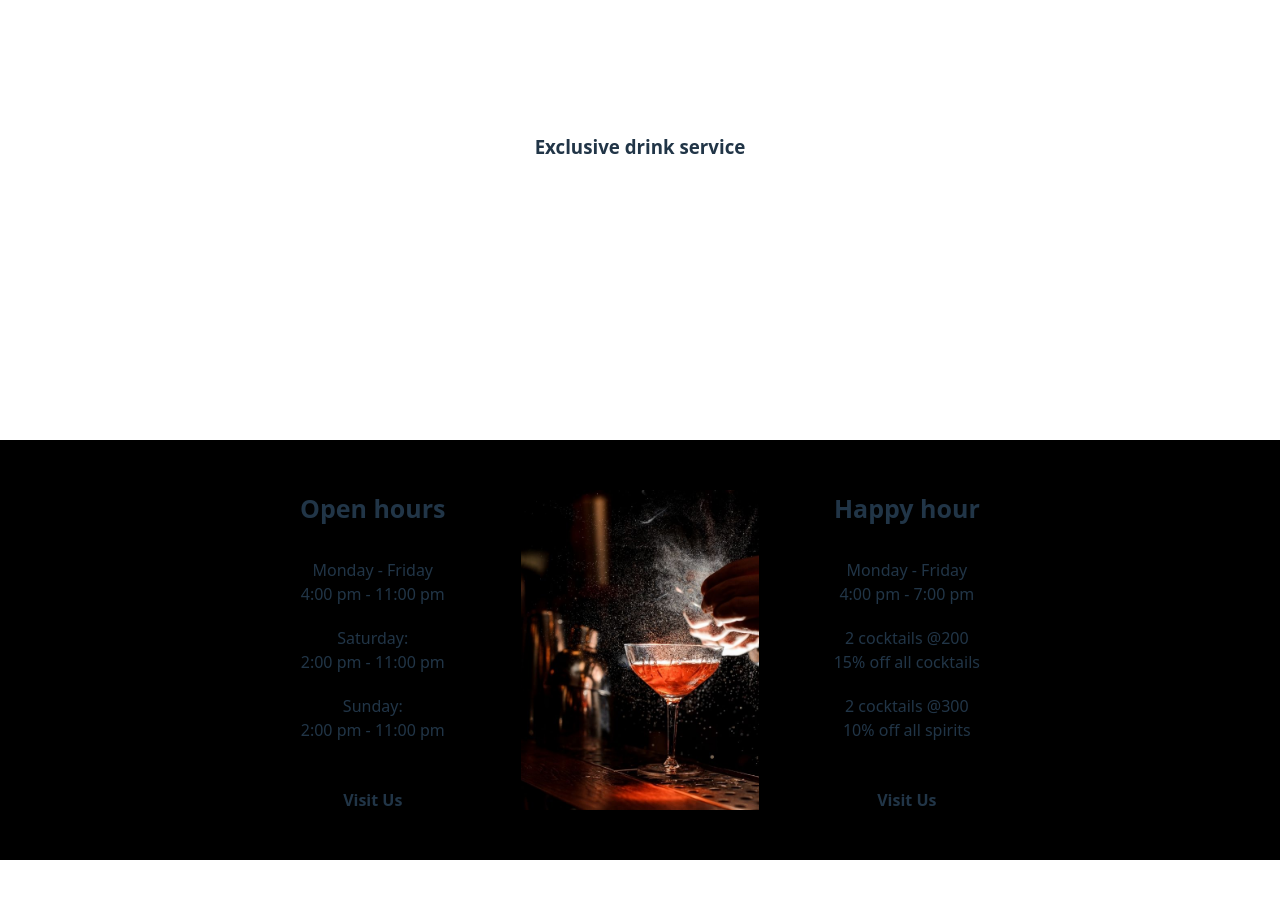
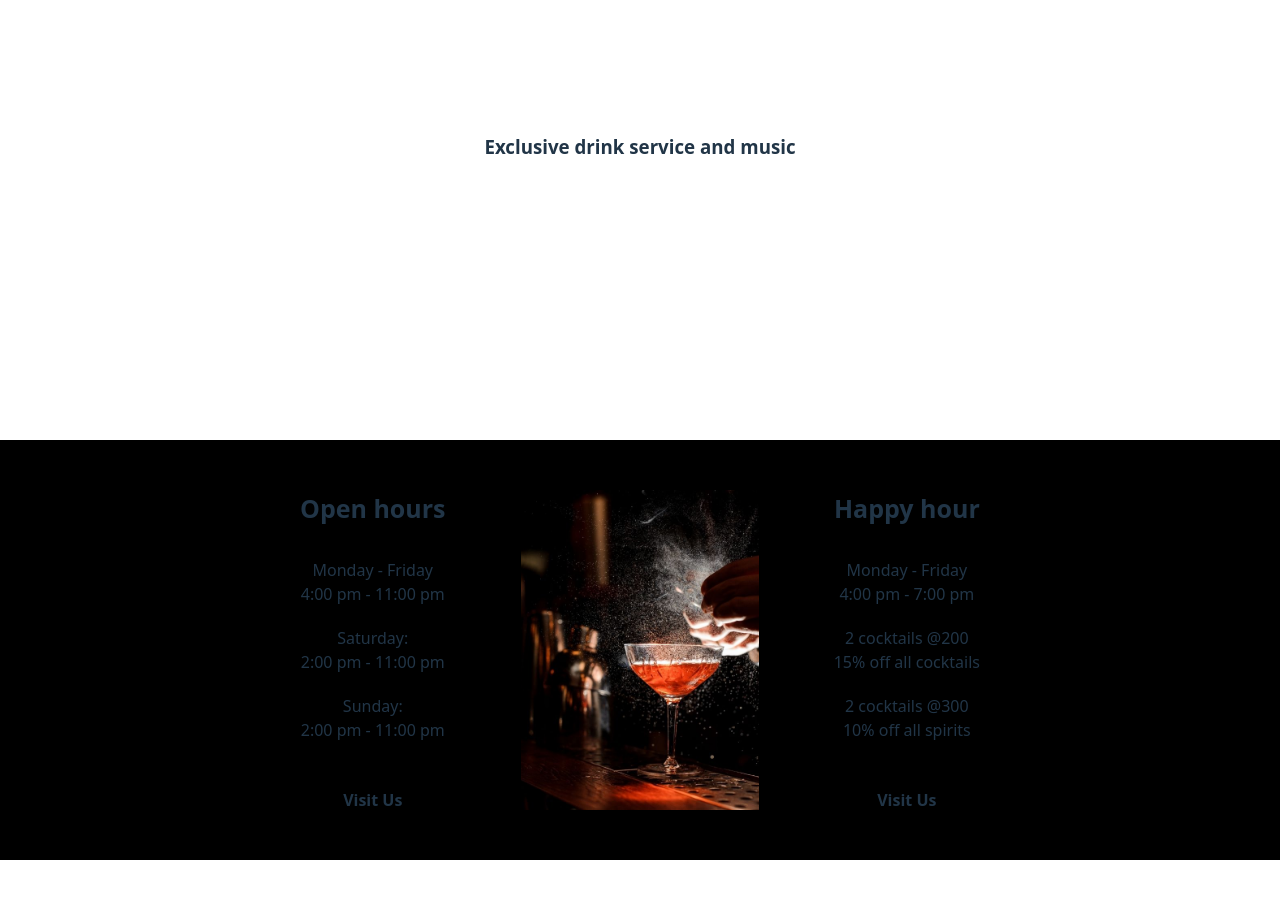
Before and after one commit to samuelkaranja/belawinski, a React (Vite) app: page / in a window 1280 px wide. Shown: the top 898 px of the page. Built offline with nearby package versions, Linux system fonts and the light colour scheme.

Commit message:
Updated the Banner Component

```diff
--- a/src/pages/Home/Home.tsx
+++ b/src/pages/Home/Home.tsx
@@ -8,7 +8,7 @@ import Pricing from "../../components/Pricing/Pricing";
 const Home: React.FC = () => {
   return (
     <div className="home">
-      <Banner subtitle={"Exclusive drink service"} title={"Belawinski Bar"} />
+      <Banner subtitle={"Exclusive drink service and music"} title={"Belawinski Bar and restaurant"} />
       <Offers />
       <Cocktail />
       <Pricing />
```
